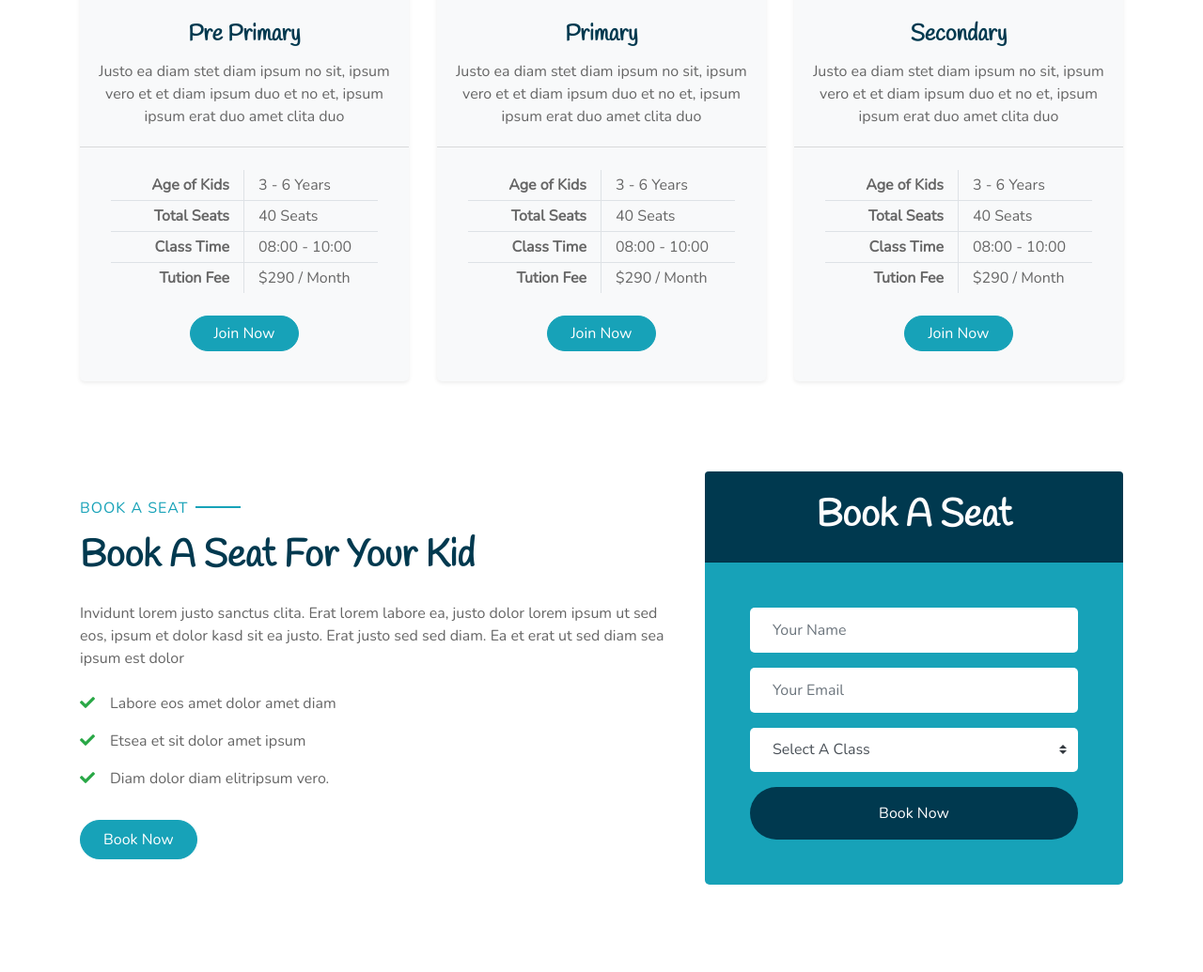
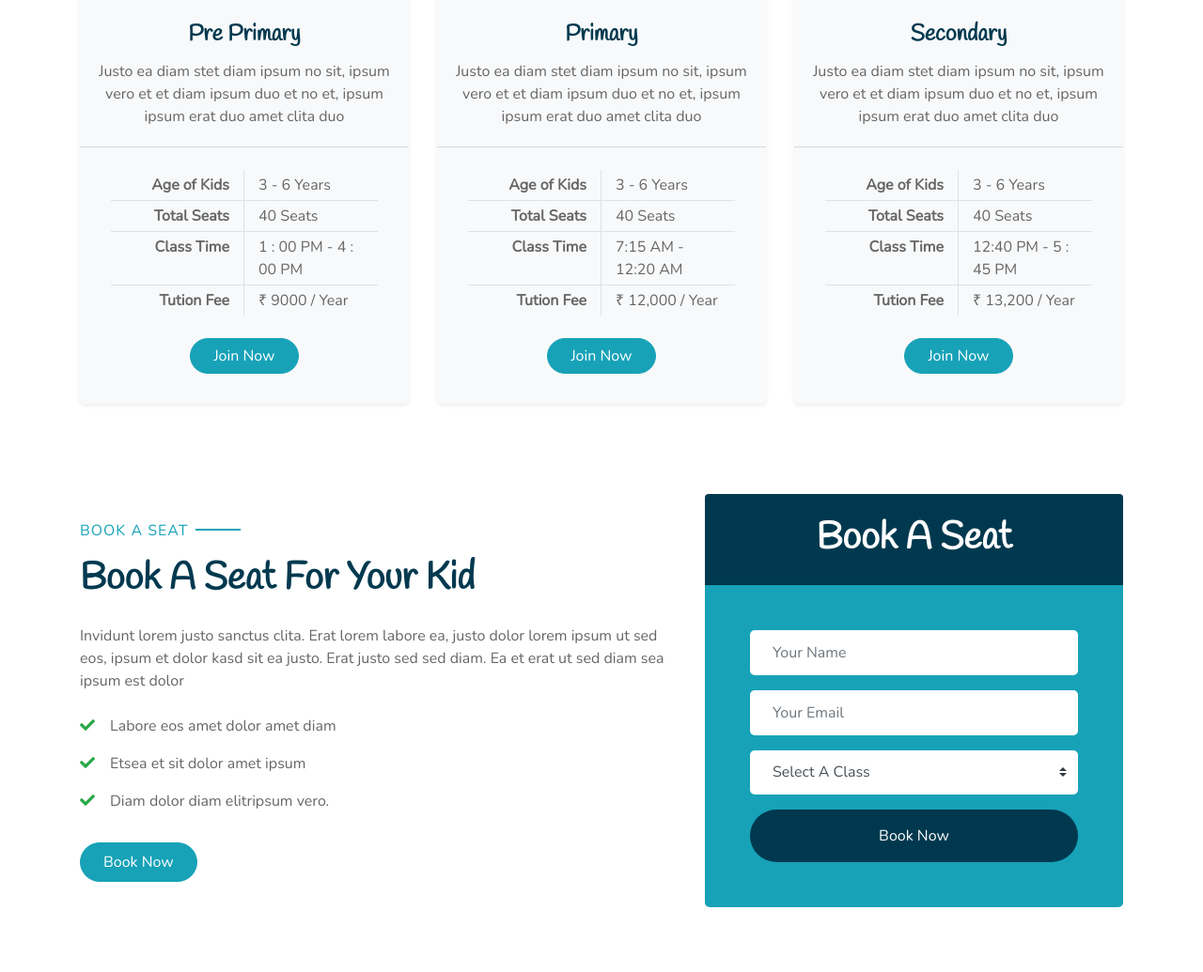
Before and after one commit to harsh229/GSB-School, a plain HTML site: page index.html in a window 1280 px wide. Shown: the part 2255-3290 px from the top of the page at 94% size. Drawn offline with nearby package versions, Linux system fonts and the light colour scheme; some packages are replaced by stand-ins of ours; a script that the page names is missing; a web font is replaced by a local one.

Commit message:
content udated

```diff
--- a/index.html
+++ b/index.html
@@ -8,29 +8,28 @@
     <meta content="Free HTML Templates" name="keywords">
     <meta content="Free HTML Templates" name="description">
 
-    <!-- Favicon -->
     <link href="img/favicon.ico" rel="icon">
 
-    <!-- Google Web Fonts -->
+
     <link rel="preconnect" href="https://fonts.gstatic.com">
     <link href="https://fonts.googleapis.com/css2?family=Handlee&family=Nunito&display=swap" rel="stylesheet">
 
-    <!-- Font Awesome -->
+
     <link href="https://cdnjs.cloudflare.com/ajax/libs/font-awesome/5.10.0/css/all.min.css" rel="stylesheet">
 
-    <!-- Flaticon Font -->
+
     <link href="lib/flaticon/font/flaticon.css" rel="stylesheet">
 
-    <!-- Libraries Stylesheet -->
+
     <link href="lib/owlcarousel/assets/owl.carousel.min.css" rel="stylesheet">
     <link href="lib/lightbox/css/lightbox.min.css" rel="stylesheet">
 
-    <!-- Customized Bootstrap Stylesheet -->
+
     <link href="style.css" rel="stylesheet">
 </head>
 
 <body>
-    <!-- Navbar Start -->
+
     <div class="container-fluid bg-light position-relative shadow">
         <nav class="navbar navbar-expand-lg bg-light navbar-light py-3 py-lg-0 px-0 px-lg-5">
             <a href="" class="navbar-brand font-weight-bold text-secondary" style="font-size: 50px;">
@@ -54,10 +53,10 @@
             </div>
         </nav>
     </div>
-    <!-- Navbar End -->
 
 
-    <!-- Header Start -->
+
+
     <div class="container-fluid bg-primary px-0 px-md-5 mb-5">
         <div class="row align-items-center px-3">
             <div class="col-lg-6 text-center text-lg-left">
@@ -73,10 +72,10 @@
             </div>
         </div>
     </div>
-    <!-- Header End -->
 
 
-    <!-- Facilities Start -->
+
+
     <div class="container-fluid pt-5">
         <div class="container pb-3">
             <div class="row">
@@ -137,10 +136,10 @@
             </div>
         </div>
     </div>
-    <!-- Facilities Start -->
 
 
-    <!-- About Start -->
+
+
     <div class="container-fluid py-5">
         <div class="container">
             <div class="row align-items-center">
@@ -170,10 +169,10 @@
             </div>
         </div>
     </div>
-    <!-- About End -->
 
 
-    <!-- Class Start -->
+
+
     <div class="container-fluid pt-5">
         <div class="container">
             <div class="text-center pb-2">
@@ -199,11 +198,12 @@
                             </div>
                             <div class="row border-bottom">
                                 <div class="col-6 py-1 text-right border-right"><strong>Class Time</strong></div>
-                                <div class="col-6 py-1">08:00 - 10:00</div>
+                                <div class="col-6 py-1"> 1 : 00 PM  - 4 : 00 PM</div>
                             </div>
                             <div class="row">
                                 <div class="col-6 py-1 text-right border-right"><strong>Tution Fee</strong></div>
-                                <div class="col-6 py-1">$290 / Month</div>
+                                <div class="col-6 py-1"> ₹ <span>  </span>    9000  / Year</div>
+
                             </div>
                         </div>
                         <a href="" class="btn btn-primary px-4 mx-auto mb-4">Join Now</a>
@@ -227,11 +227,11 @@
                             </div>
                             <div class="row border-bottom">
                                 <div class="col-6 py-1 text-right border-right"><strong>Class Time</strong></div>
-                                <div class="col-6 py-1">08:00 - 10:00</div>
+                                <div class="col-6 py-1">7:15 AM - 12:20 AM</div>
                             </div>
                             <div class="row">
                                 <div class="col-6 py-1 text-right border-right"><strong>Tution Fee</strong></div>
-                                <div class="col-6 py-1">$290 / Month</div>
+                                <div class="col-6 py-1">  ₹  12,000  / Year</div>
                             </div>
                         </div>
                         <a href="" class="btn btn-primary px-4 mx-auto mb-4">Join Now</a>
@@ -255,11 +255,11 @@
                             </div>
                             <div class="row border-bottom">
                                 <div class="col-6 py-1 text-right border-right"><strong>Class Time</strong></div>
-                                <div class="col-6 py-1">08:00 - 10:00</div>
+                                <div class="col-6 py-1">12:40 PM - 5 : 45 PM</div>
                             </div>
                             <div class="row">
                                 <div class="col-6 py-1 text-right border-right"><strong>Tution Fee</strong></div>
-                                <div class="col-6 py-1">$290 / Month</div>
+                                <div class="col-6 py-1"> ₹  13,200  / Year</div>
                             </div>
                         </div>
                         <a href="" class="btn btn-primary px-4 mx-auto mb-4">Join Now</a>
@@ -268,10 +268,10 @@
             </div>
         </div>
     </div>
-    <!-- Class End -->
 
 
-    <!-- Registration Start -->
+
+
     <div class="container-fluid py-5">
         <div class="container">
             <div class="row align-items-center">
@@ -319,10 +319,10 @@
             </div>
         </div>
     </div>
-    <!-- Registration End -->
 
 
-    <!-- Team Start -->
+
+
     <div class="container-fluid pt-5">
         <div class="container">
             <div class="text-center pb-2">
@@ -397,10 +397,10 @@
             </div>
         </div>
     </div>
-    <!-- Team End -->
 
 
-    <!-- Testimonial Start -->
+
+
     <div class="container-fluid py-5">
         <div class="container p-0">
             <div class="text-center pb-2">
@@ -463,10 +463,10 @@
             </div>
         </div>
     </div>
-    <!-- Testimonial End -->
 
 
-    <!-- Blog Start -->
+
+
     <div class="container-fluid pt-5">
         <div class="container">
             <div class="text-center pb-2">
@@ -522,10 +522,10 @@
             </div>
         </div>
     </div>
-    <!-- Blog End -->
 
 
-    <!-- Footer Start -->
+
+
     <div class="container-fluid bg-secondary text-white mt-5 py-5 px-sm-3 px-md-5">
         <div class="row pt-5">
             <div class="col-lg-3 col-md-6 mb-5">
@@ -604,14 +604,14 @@
             </p>
         </div>
     </div>
-    <!-- Footer End -->
 
 
-    <!-- Back to Top -->
+
+
     <a href="#" class="btn btn-primary p-3 back-to-top"><i class="fa fa-angle-double-up"></i></a>
 
 
-    <!-- JavaScript Libraries -->
+
     <script src="https://code.jquery.com/jquery-3.4.1.min.js"></script>
     <script src="https://stackpath.bootstrapcdn.com/bootstrap/4.4.1/js/bootstrap.bundle.min.js"></script>
     <script src="lib/easing/easing.min.js"></script>
@@ -619,11 +619,11 @@
     <script src="lib/isotope/isotope.pkgd.min.js"></script>
     <script src="lib/lightbox/js/lightbox.min.js"></script>
 
-    <!-- Contact Javascript File -->
+
     <script src="mail/jqBootstrapValidation.min.js"></script>
     <script src="mail/contact.js"></script>
 
-    <!-- Template Javascript -->
+
     <script src="js/main.js"></script>
 </body>
 
```
Also changed, not shown: img/schoollogo.png (deleted).
